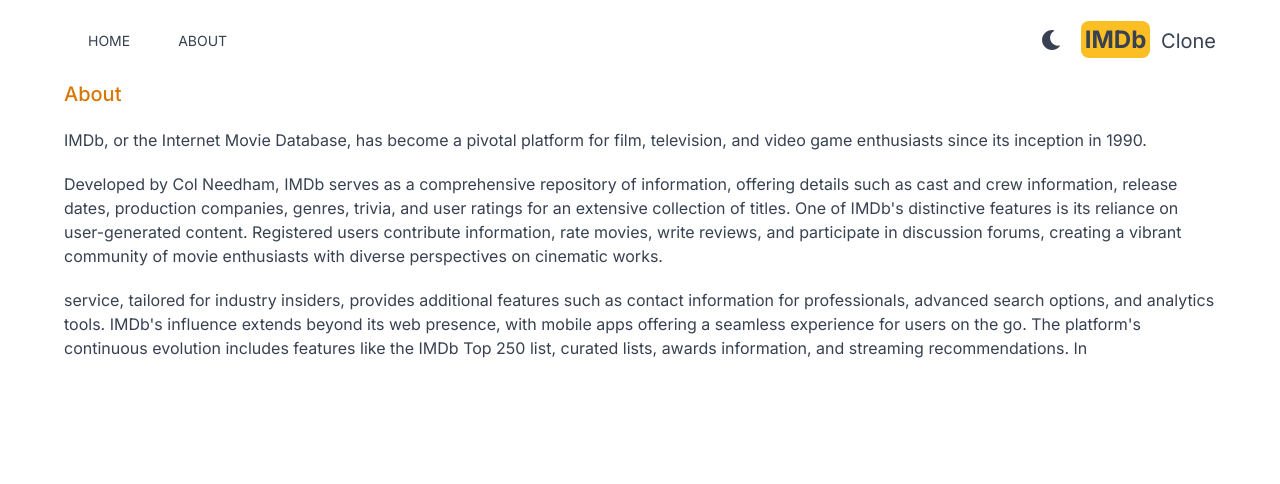
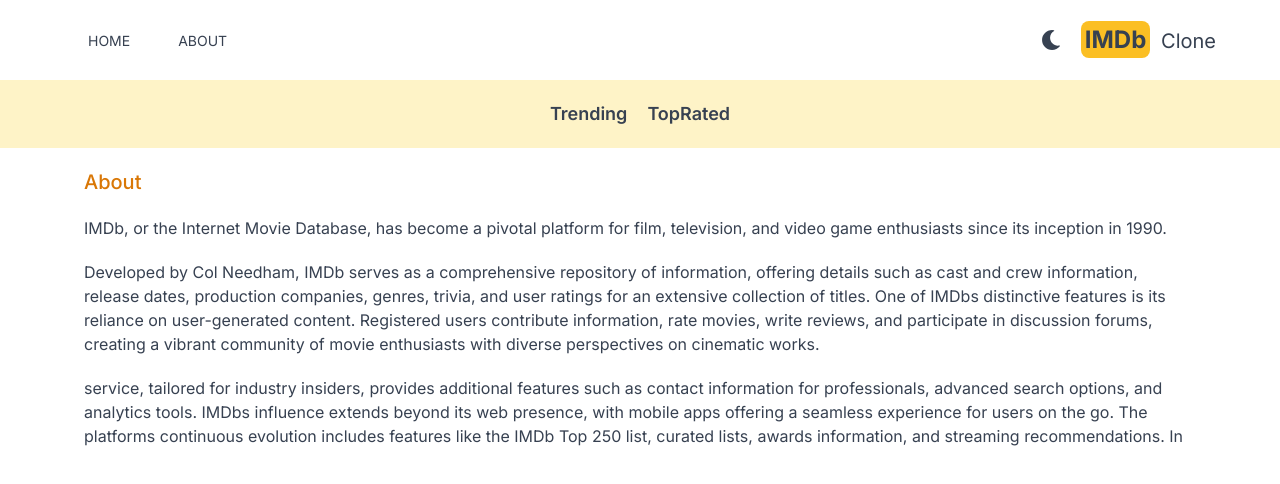
Before and after one commit to naseer4864/imdb, a Next.js app: page /about in a window 1280 px wide. Shown: the top 484 px of the page. Built offline with nearby package versions, Linux system fonts and the light colour scheme.

Commit message:
added navbar

```diff
--- a/src/app/Providers.jsx
+++ b/src/app/Providers.jsx
@@ -1,6 +1,5 @@
 "use client";
 import { ThemeProvider } from "next-themes";
-import React from "react";
 
 export default function Providers({ children }) {
   return (
--- a/src/app/about/page.jsx
+++ b/src/app/about/page.jsx
@@ -1,6 +1,6 @@
 const About = () => {
   return (
-    <div className="max-w-6xl mx-auto space-y-5" >
+    <div className="max-w-6xl mx-auto space-y-5 p-5">
       <h1 className="text-xl font-medium text-amber-600">About</h1>
       <p>
         IMDb, or the Internet Movie Database, has become a pivotal platform for
@@ -12,7 +12,7 @@
         Developed by Col Needham, IMDb serves as a comprehensive repository of
         information, offering details such as cast and crew information, release
         dates, production companies, genres, trivia, and user ratings for an
-      extensive collection of titles. One of IMDb's distinctive features is its
+        extensive collection of titles. One of IMDbs distinctive features is its
         reliance on user-generated content. Registered users contribute
         information, rate movies, write reviews, and participate in discussion
         forums, creating a vibrant community of movie enthusiasts with diverse
@@ -20,12 +20,13 @@
       </p>
 
       <p>
-      service, tailored for industry insiders, provides additional features such
-      as contact information for professionals, advanced search options, and
-      analytics tools. IMDb's influence extends beyond its web presence, with
-      mobile apps offering a seamless experience for users on the go. The
-      platform's continuous evolution includes features like the IMDb Top 250
-      list, curated lists, awards information, and streaming recommendations. In
+        service, tailored for industry insiders, provides additional features
+        such as contact information for professionals, advanced search options,
+        and analytics tools. IMDbs influence extends beyond its web presence,
+        with mobile apps offering a seamless experience for users on the go. The
+        platforms continuous evolution includes features like the IMDb Top 250
+        list, curated lists, awards information, and streaming recommendations.
+        In
       </p>
     </div>
   );
--- a/src/app/components/DarkModeSwitch.jsx
+++ b/src/app/components/DarkModeSwitch.jsx
@@ -1,4 +1,4 @@
-"use client"
+"use client";
 import { MdLightMode } from "react-icons/md";
 import { FaMoon } from "react-icons/fa";
 import { useTheme } from "next-themes";
@@ -6,18 +6,25 @@
 
 export default function DarkModeSwitch() {
   const { theme, setTheme, systemTheme } = useTheme();
-  const [mounted, setMounted] = useState(false); // Destructure the array correctly
+  const [mounted, setMounted] = useState(false);
   useEffect(() => setMounted(true), []);
 
   const currentTheme = theme === "system" ? systemTheme : theme;
 
   return (
     <div className="flex">
-      {mounted && (currentTheme === "dark" ? (
-        <MdLightMode onClick={() => setTheme("light")} className='text-xl cursor-pointer hover:text-amber-500' />
-      ) : (
-        <FaMoon onClick={() => setTheme("dark")} className='text-xl cursor-pointer hover:text-amber-600' />
-      ))}
+      {mounted &&
+        (currentTheme === "dark" ? (
+          <MdLightMode
+            onClick={() => setTheme("light")}
+            className="text-xl cursor-pointer hover:text-amber-500"
+          />
+        ) : (
+          <FaMoon
+            onClick={() => setTheme("dark")}
+            className="text-xl cursor-pointer hover:text-amber-500"
+          />
+        ))}
     </div>
   );
 }
--- /dev/null
+++ b/src/app/components/Navbar.jsx
@@ -0,0 +1,12 @@
+import NavbarItems from "./NavbarItems";
+
+const Navbar = () => {
+    return (
+        <div className="flex justify-center items-center space-x-5 dark:bg-gray-600 bg-amber-100 lg:text-lg">
+            <NavbarItems title="Trending" params="fetchTrending"/>
+            <NavbarItems title="TopRated" params="fetchTopRated"/>
+        </div>
+     );
+}
+
+export default Navbar;
--- /dev/null
+++ b/src/app/components/NavbarItems.jsx
@@ -0,0 +1,19 @@
+
+"use client"
+import Link from "next/link";
+import { useSearchParams } from "next/navigation";
+
+export default function NavbarItems({ title, params }) {
+  const searchParams = useSearchParams();
+  const genre = searchParams.get("genre");
+
+  return (
+    <div>
+      <Link href={`/?genre=${params}`}>
+        <p className={`py-5 hover:text-amber-600 font-semibold ${genre && genre === params && "underline underline-offset-8 decoration-4 decoration-amber-500 rounded-lg"}`}>
+          {title}
+        </p>
+      </Link>
+    </div>
+  );
+}
--- a/src/app/layout.js
+++ b/src/app/layout.js
@@ -2,6 +2,7 @@
 import "./globals.css";
 import Header from "./components/Header";
 import Providers from "./Providers";
+import Navbar from "./components/Navbar";
 
 const inter = Inter({ subsets: ["latin"] });
 
@@ -16,6 +17,7 @@
       <body className={inter.className}>
         <Providers>
           <Header />
+          <Navbar/>
           {children}
         </Providers>
       </body>
```
Lines whose indentation alone changed are shown as unchanged.
